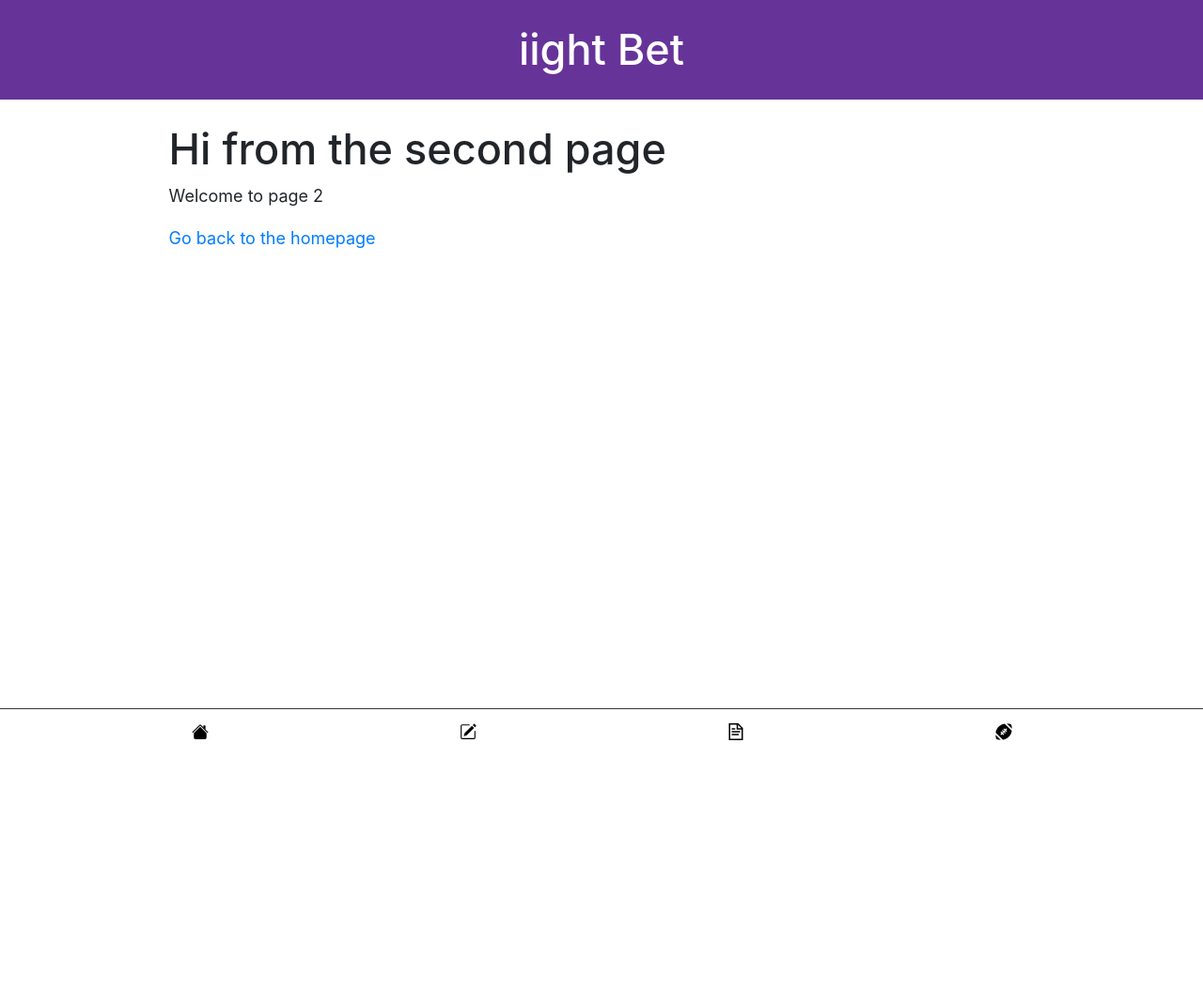
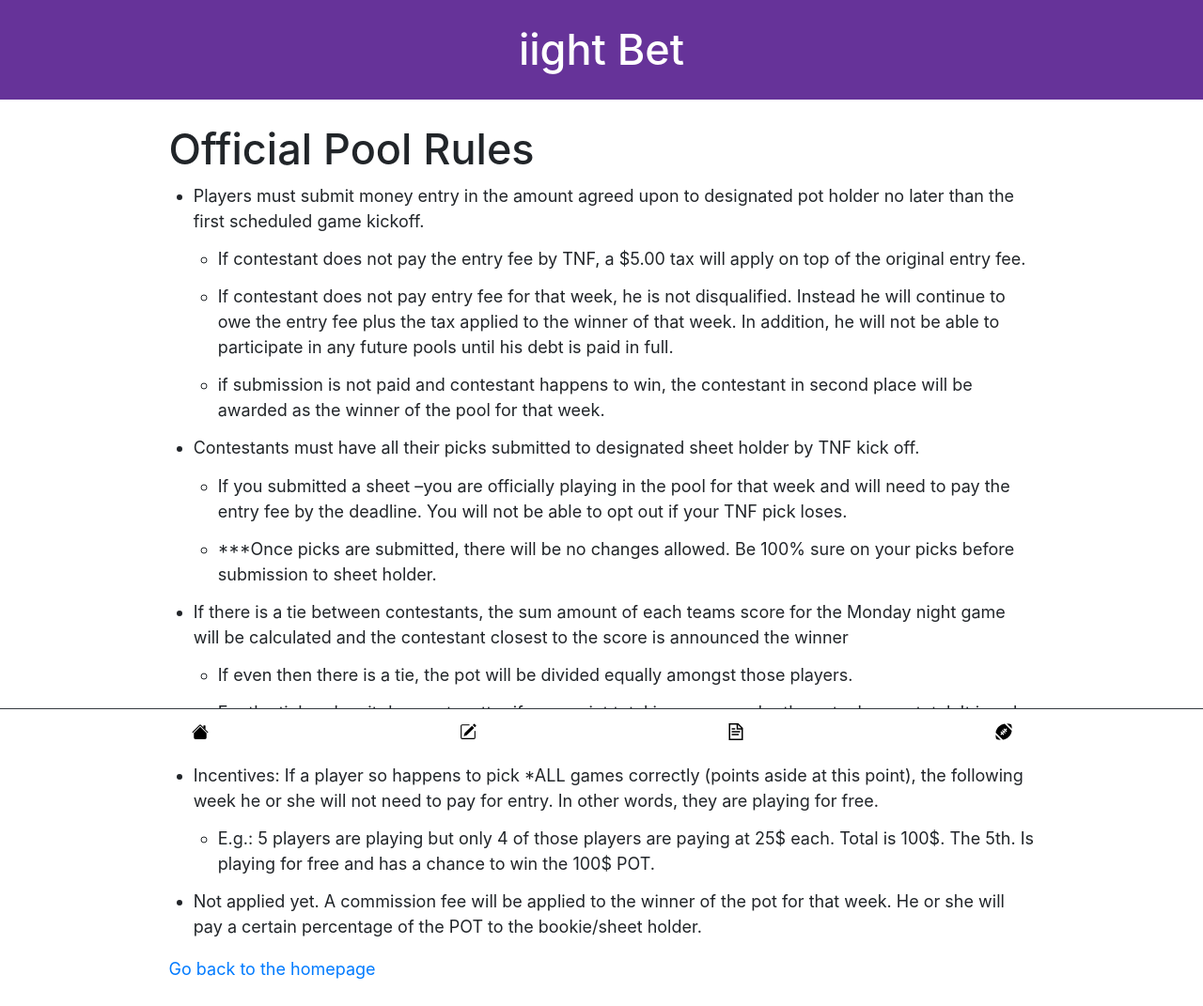
Before and after one commit to herrerake/iightbetlite, a Gatsby site: page /rules in a window 1280 px wide. Shown: the whole page at 94% size. Before the commit the page ends 800 px from the top, so only its background shows below. Built offline with nearby package versions, Linux system fonts and the light colour scheme; Gatsby itself is replaced by a stand-in of ours.

Commit message:
added rules. removed sheet.

```diff
--- a/gatsby-browser.js
+++ b/gatsby-browser.js
@@ -6,3 +6,4 @@
 
 // You can delete this file if you're not using it
 import 'bootstrap/dist/css/bootstrap.css';
+import "./src/styles/global.css"
--- a/src/pages/index.js
+++ b/src/pages/index.js
@@ -19,7 +19,6 @@ const IndexPage = () => (
     <Link to="/rules/">See the Rules</Link> <br />
     <Link to="/form/">Pool Form</Link> <br />
     <Link to="/sheet/">Weekly Sheet</Link> <br />
-    <Link to="/history/">History</Link> <br />
   </Layout>
 )
 
--- a/src/pages/rules.js
+++ b/src/pages/rules.js
@@ -7,8 +7,80 @@ import SEO from "../components/seo"
 const RulesPage = () => (
   <Layout>
     <SEO title="Page two" />
-    <h1>Hi from the second page</h1>
-    <p>Welcome to page 2</p>
+    <h1>Official Pool Rules</h1>
+    <ul>
+      <li>
+        Players must submit money entry in the amount agreed upon to designated
+        pot holder no later than the first scheduled game kickoff.
+        <ul>
+          <li>
+            If contestant does not pay the entry fee by TNF, a $5.00 tax will
+            apply on top of the original entry fee.
+          </li>
+          <li>
+            If contestant does not pay entry fee for that week, he is not
+            disqualified. Instead he will continue to owe the entry fee plus the
+            tax applied to the winner of that week. In addition, he will not be
+            able to participate in any future pools until his debt is paid in
+            full.
+          </li>
+          <li>
+            if submission is not paid and contestant happens to win, the
+            contestant in second place will be awarded as the winner of the pool
+            for that week.
+          </li>
+        </ul>
+      </li>
+      <li>
+        Contestants must have all their picks submitted to designated sheet
+        holder by TNF kick off.
+        <ul>
+          <li>
+            If you submitted a sheet –you are officially playing in the pool for
+            that week and will need to pay the entry fee by the deadline. You
+            will not be able to opt out if your TNF pick loses.
+          </li>
+          <li>
+            ***Once picks are submitted, there will be no changes allowed. Be
+            100% sure on your picks before submission to sheet holder.
+          </li>
+        </ul>
+      </li>
+      <li>
+        If there is a tie between contestants, the sum amount of each teams
+        score for the Monday night game will be calculated and the contestant
+        closest to the score is announced the winner
+        <ul>
+          <li>
+            If even then there is a tie, the pot will be divided equally amongst
+            those players.
+          </li>
+          <li>
+            For the tiebreaker, it does not matter if your point total is over
+            or under the actual score total. It is only the difference that
+            counts.
+          </li>
+        </ul>
+      </li>
+      <li>
+        Incentives: If a player so happens to pick *ALL games correctly (points
+        aside at this point), the following week he or she will not need to pay
+        for entry. In other words, they are playing for free.
+        <ul>
+          <li>
+            E.g.: 5 players are playing but only 4 of those players are paying
+            at 25$ each. Total is 100$. The 5th. Is playing for free and has a
+            chance to win the 100$ POT.
+          </li>
+        </ul>
+      </li>
+      <li>
+        Not applied yet. A commission fee will be applied to the winner of the
+        pot for that week. He or she will pay a certain percentage of the POT to
+        the bookie/sheet holder.
+      </li>
+    </ul>
+    <p></p>
     <Link to="/">Go back to the homepage</Link>
   </Layout>
 )
--- a/src/pages/sheet.js
+++ b/src/pages/sheet.js
@@ -8,10 +8,7 @@ const SheetPage = () => (
   <Layout>
     <SEO title="NFL Week 8 Sheet" />
     <h1>NFL Week 8 Sheet</h1>
-    <iframe
-      src="https://docs.google.com/spreadsheets/d/e/2PACX-1vRzQnIAsNGQ9mVfdg3uS0zvSc2EumO40mlL1Yy8baDhekb79F1kfySkkxP_S5kfsmvYM-6fzkwPDPPk/pubhtml?gid=1782443214&amp;single=true&amp;widget=true&amp;headers=false"
-      style={{ height: "480px" }}
-    ></iframe>
+    <p>Check back later for the sheet.</p>
     <Link to="/">Go back to the homepage</Link>
   </Layout>
 )
```
